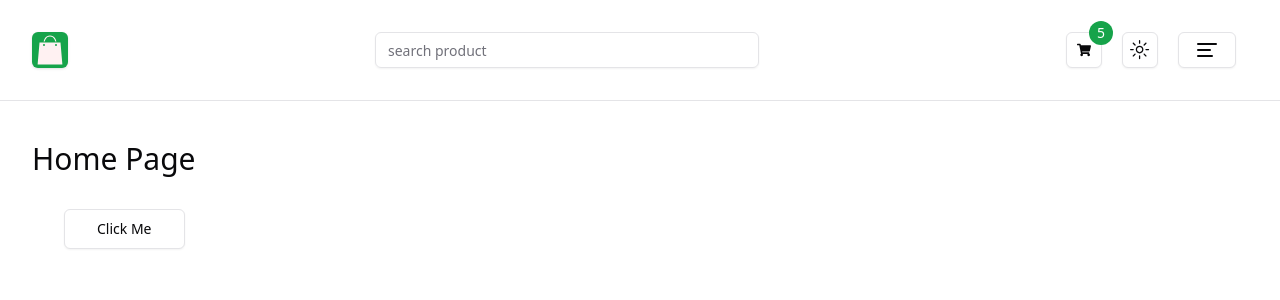
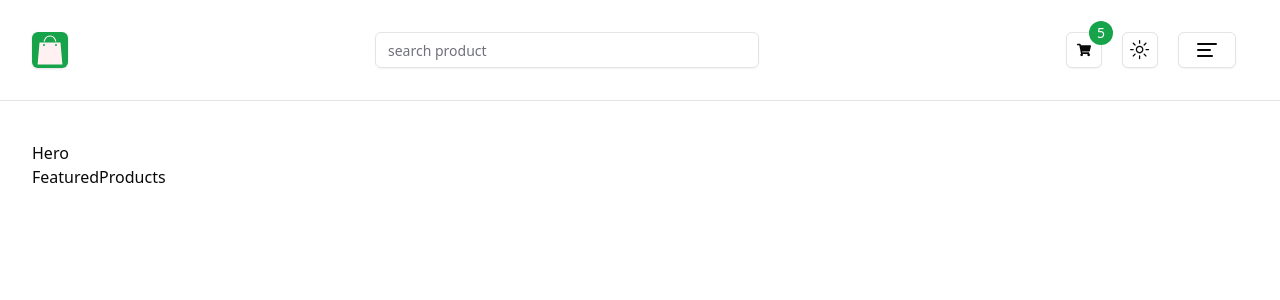
Before and after one commit to MohamedHNoor/Next-Store, a Next.js app: page / in a window 1280 px wide. Shown: the top 300 px of the page. Built offline with nearby package versions, Linux system fonts and the light colour scheme.

Commit message:
Create empty state and section tile, also add hero and feature component to home page

```diff
--- a/app/page.tsx
+++ b/app/page.tsx
@@ -1,12 +1,11 @@
-import { Button } from '@/components/ui/button';
+import FeaturedProducts from '@/components/home/FeaturedProducts';
+import Hero from '@/components/home/Hero';
 
 export default function HomePage() {
   return (
-    <div>
-      <h1 className='text-3xl'>Home Page</h1>
-      <Button variant='outline' size='lg' className='capitalize m-8'>
-        click me
-      </Button>
-    </div>
+    <>
+      <Hero />
+      <FeaturedProducts />
+    </>
   );
 }
--- a/components/global/EmptyList.tsx
+++ b/components/global/EmptyList.tsx
@@ -1,4 +1,12 @@
-function EmptyList() {
-  return <div>EmptyList</div>;
+import { cn } from '@/lib/utils';
+
+function EmptyList({
+  heading = 'No items found.',
+  className,
+}: {
+  heading?: string;
+  className?: string;
+}) {
+  return <h2 className={cn('text-xl', className)}>{heading}</h2>;
 }
 export default EmptyList;
--- a/components/global/SectionTitle.tsx
+++ b/components/global/SectionTitle.tsx
@@ -1,4 +1,13 @@
-function SectionTitle() {
-  return <div>SectionTitle</div>;
+import { Separator } from '../ui/separator';
+
+function SectionTitle({ text }: { text: string }) {
+  return (
+    <div>
+      <h2 className='text-3xl font-medium tracking-wider capitalize mb-8'>
+        {text}
+      </h2>
+      <Separator />
+    </div>
+  );
 }
 export default SectionTitle;
```
